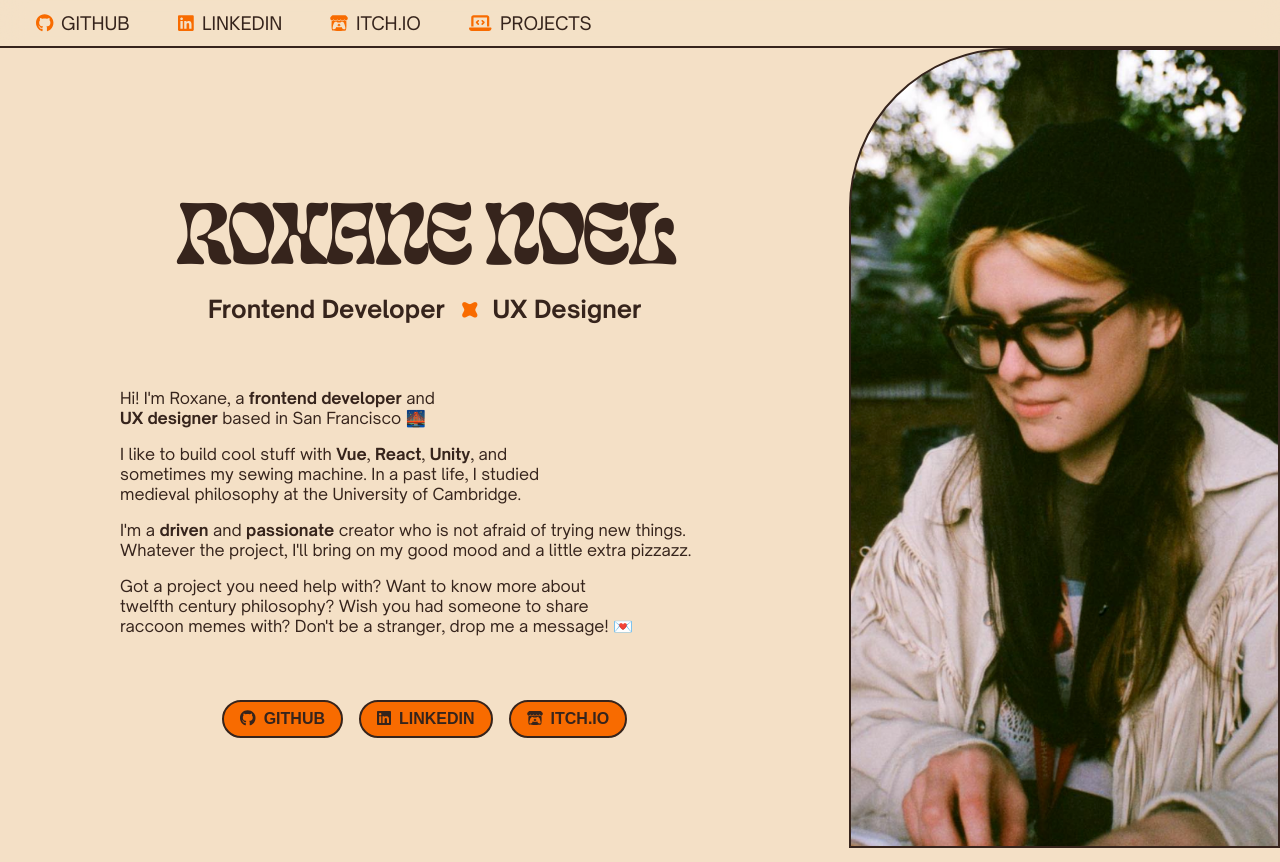
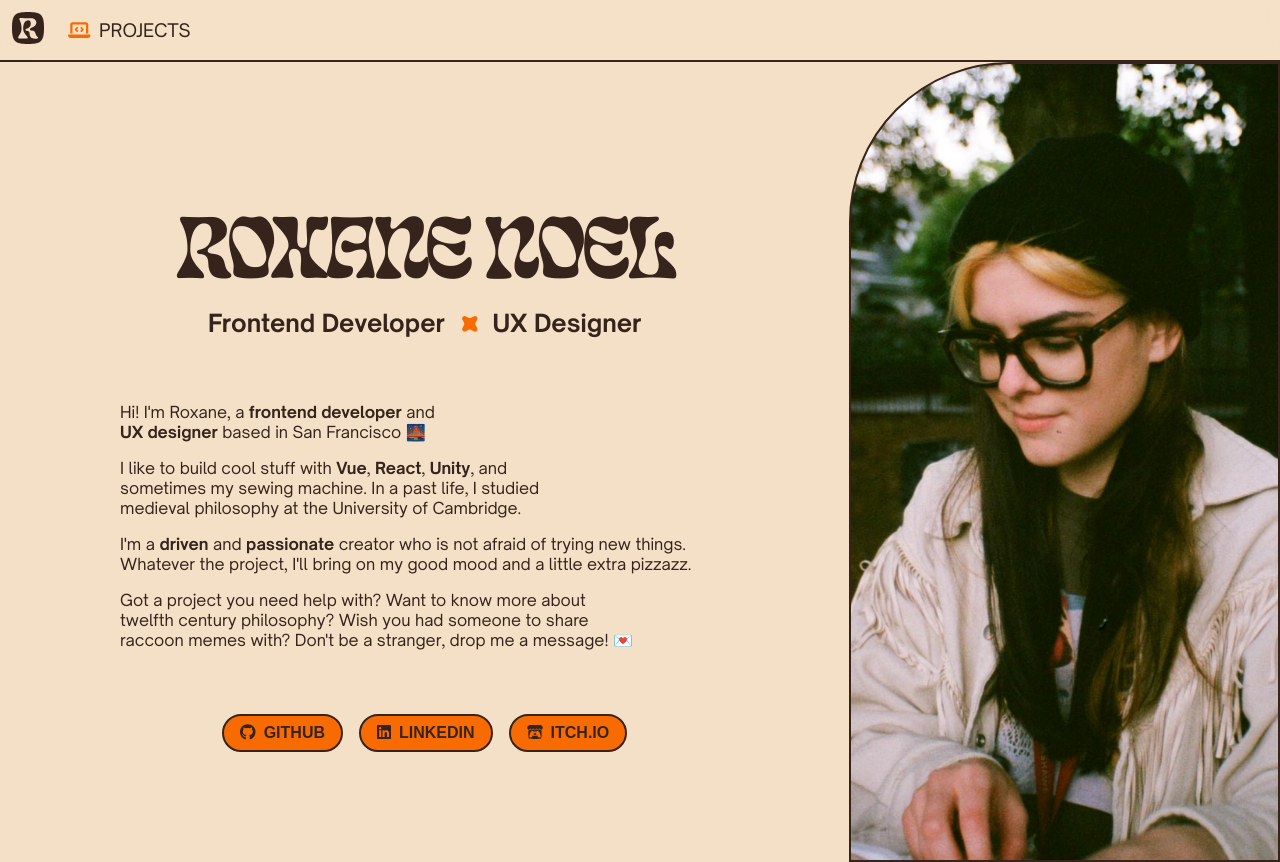
Before and after one commit to Roxanoel/roxanoel.github.io, a React (Create React App) app: page / in a window 1280 px wide. Built offline with nearby package versions, Linux system fonts and the light colour scheme.

Commit message:
Added SVG logo to navbar
no functionality yet but intention is to have it scroll back to the top

```diff
--- /dev/null
+++ b/src/components/LogoSvg.js
@@ -0,0 +1,13 @@
+function LogoSvg({width, height}) {
+    const computedWidth = +width || 64
+    const computedHeight = +height || 64
+
+    return <div>
+        <svg width={computedWidth} height={computedHeight} viewBox="0 0 64 64" fill="none" xmlns="http://www.w3.org/2000/svg">
+        <path d="M0 32C0 5.648 5.648 0 32 0C58.352 0 64 5.648 64 32C64 58.352 58.352 64 32 64C5.648 64 0 58.352 0 32Z" fill="#36241C"/>
+        <path d="M16.568 12.168C18.168 12.168 23.672 12.488 28.088 12.488C31.608 12.488 34.936 12.296 38.008 12.296C44.536 12.296 48.76 16.2 48.76 21C48.76 30.152 35.832 30.664 35.832 34.888C35.832 36.168 37.176 36.68 38.84 36.872C44.088 37.32 46.2 38.792 47.224 43.72C47.672 45.896 48.568 47.624 49.848 48.584C51.512 49.672 51.96 50.376 51.96 51.336C51.96 52.744 50.36 53.32 46.712 53.32C37.944 53.32 35.384 49.736 35.256 43.08C35.192 39.368 33.592 37.448 29.048 37.32C27.768 37.256 27 36.424 27 35.464C27 34.44 27.512 33.864 28.728 33.608C35.384 32.264 37.56 27.72 37.56 23.176C37.56 18.12 35.576 16.584 32.312 16.584C26.424 16.584 22.392 23.624 22.392 33.416C22.392 43.72 31.416 47.56 31.416 51.592C31.416 52.68 30.968 53.192 29.624 53.192C28.92 53.192 25.528 52.872 22.776 52.872C19.704 52.872 15.864 53.064 13.88 53.064C12.984 53.064 12.344 52.296 12.344 51.144C12.344 48.328 19.192 42.056 19.192 33.352C19.192 20.936 14.648 16.328 14.648 14.088C14.648 12.744 15.352 12.168 16.568 12.168Z" fill="#F4E0C6"/>
+    </svg>
+        </div>
+
+}
+export default LogoSvg
--- a/src/components/Navbar.js
+++ b/src/components/Navbar.js
@@ -2,12 +2,14 @@ import NavLink from "./Navlink";
 import { FontAwesomeIcon } from '@fortawesome/react-fontawesome'
 import { faGithub, faLinkedin, faItchIo } from "@fortawesome/free-brands-svg-icons";
 import { faLaptopCode } from "@fortawesome/free-solid-svg-icons";
+import LogoSvg from "./LogoSvg";
 
 function Navbar() {
 return (
   <nav className="navbar">
     <ul>
-      <NavLink text="GITHUB" link="https://github.com/Roxanoel">
+      <LogoSvg width={32} height={32} />
+      {/*<NavLink text="GITHUB" link="https://github.com/Roxanoel">
        <FontAwesomeIcon icon={faGithub} />
       </NavLink>
       <NavLink text="LINKEDIN" link="https://www.linkedin.com/in/roxane-noel/">
@@ -15,7 +17,7 @@ return (
       </NavLink>
       <NavLink text="ITCH.IO" link="https://roxanoel.itch.io/">
         <FontAwesomeIcon icon={faItchIo} />
-      </NavLink>
+</NavLink>*/}
       <NavLink text="PROJECTS">
         <FontAwesomeIcon icon={faLaptopCode} />
       </NavLink>
```
Also changed, not shown: src/assets/img/icon.svg (added).
